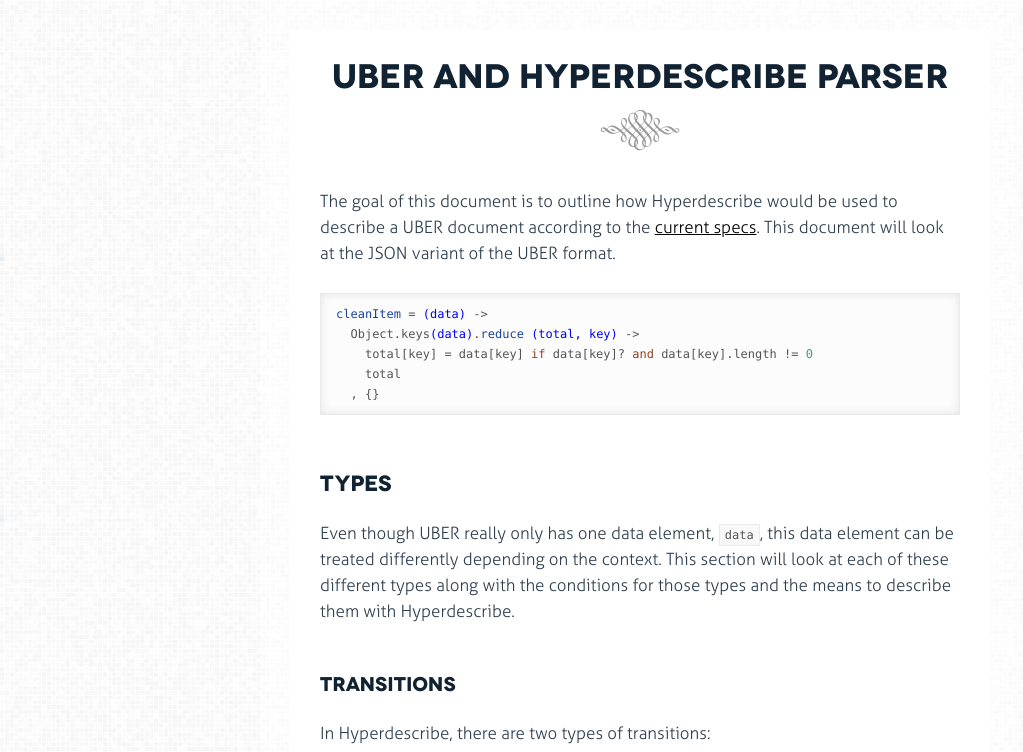
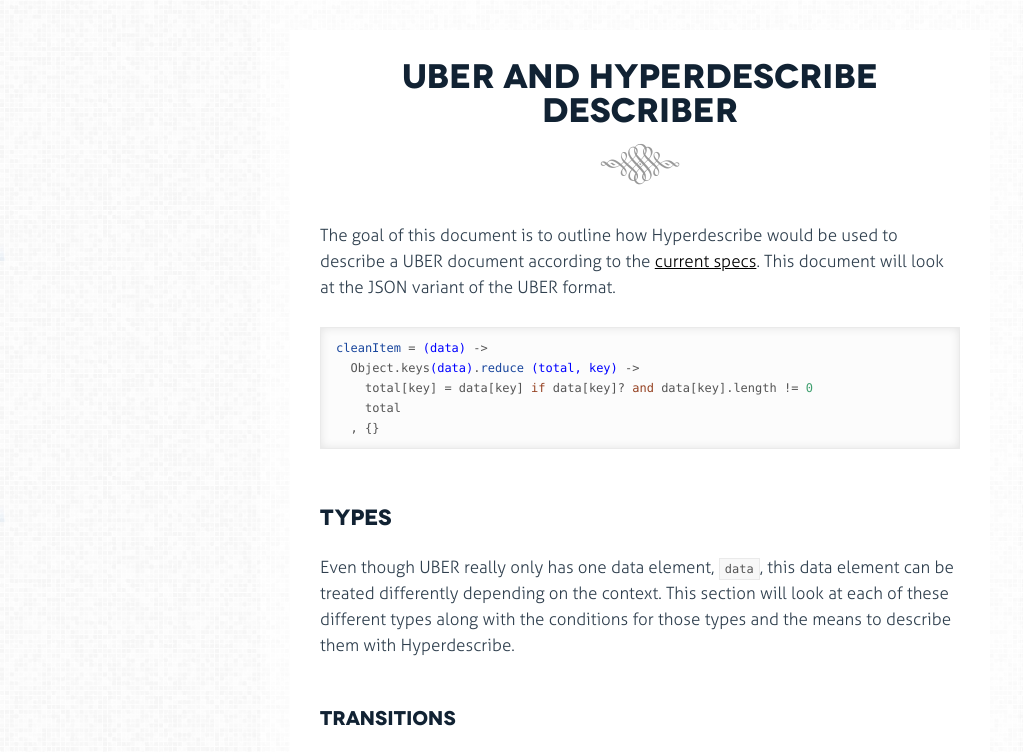
Before and after one commit to smizell/hyperdescribe-uber-json, a website: page docs/describer.html in a window 1280 px wide. Shown: the top 752 px of the page, without its empty margins (0-1023 px from the left). Drawn offline with Linux system fonts and the light colour scheme.

Commit message:
Update describer title

```diff
--- a/docs/describer.html
+++ b/docs/describer.html
@@ -2,7 +2,7 @@
 
 <html>
 <head>
-  <title>UBER and Hyperdescribe Parser</title>
+  <title>UBER and Hyperdescribe Describer</title>
   <meta http-equiv="content-type" content="text/html; charset=UTF-8">
   <link rel="stylesheet" media="all" href="public/stylesheets/normalize.css" />
   <link rel="stylesheet" media="all" href="docco.css" />
@@ -14,7 +14,7 @@
       <div class="header">
 
 
-          <h1 id="uber-and-hyperdescribe-parser">UBER and Hyperdescribe Parser</h1>
+          <h1 id="uber-and-hyperdescribe-describer">UBER and Hyperdescribe Describer</h1>
 <p>The goal of this document is to outline how Hyperdescribe would be used to describe a UBER document according to the <a href="https://rawgithub.com/mamund/media-types/e034e9d9eae7fb4455f25c928cb84cd513f9472c/uber-hypermedia.html">current specs</a>. This document will look at the JSON variant of the UBER format.</p>
 
 
```
Also changed, not shown: 1 other file.
